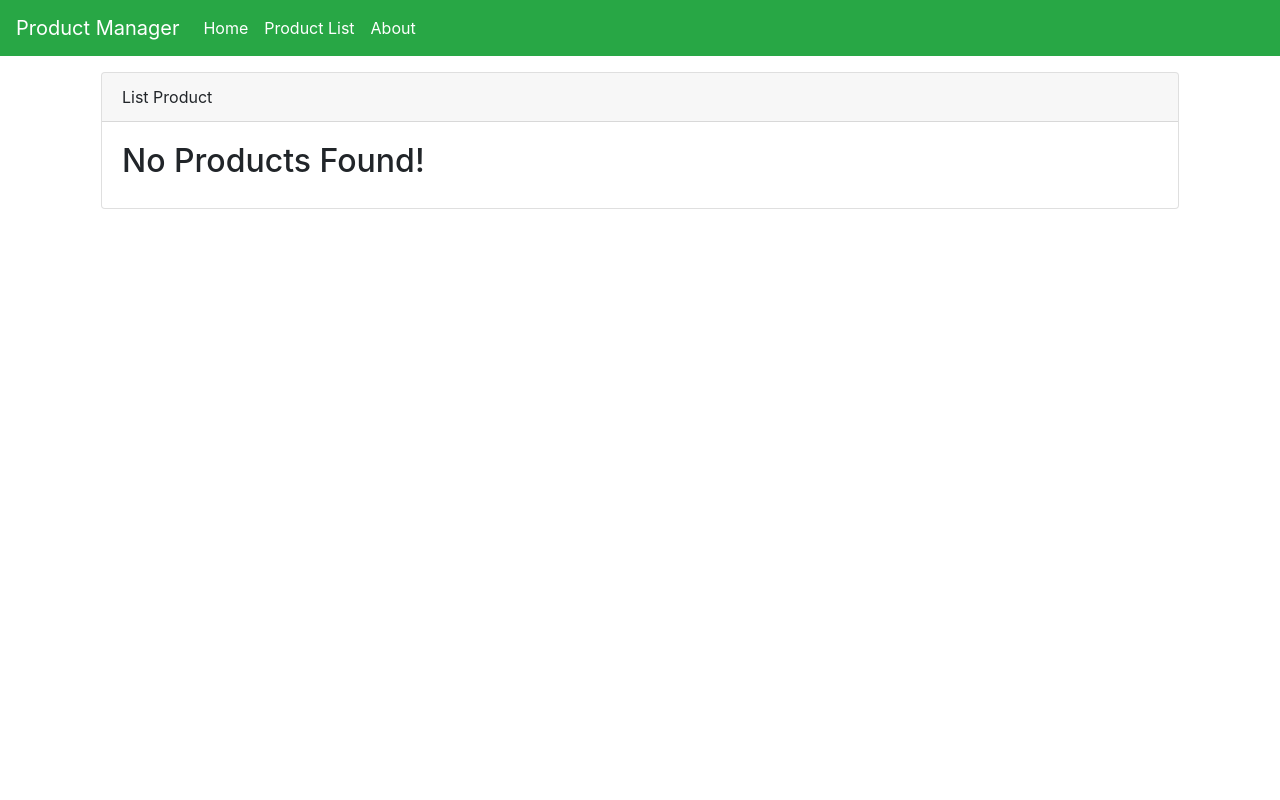
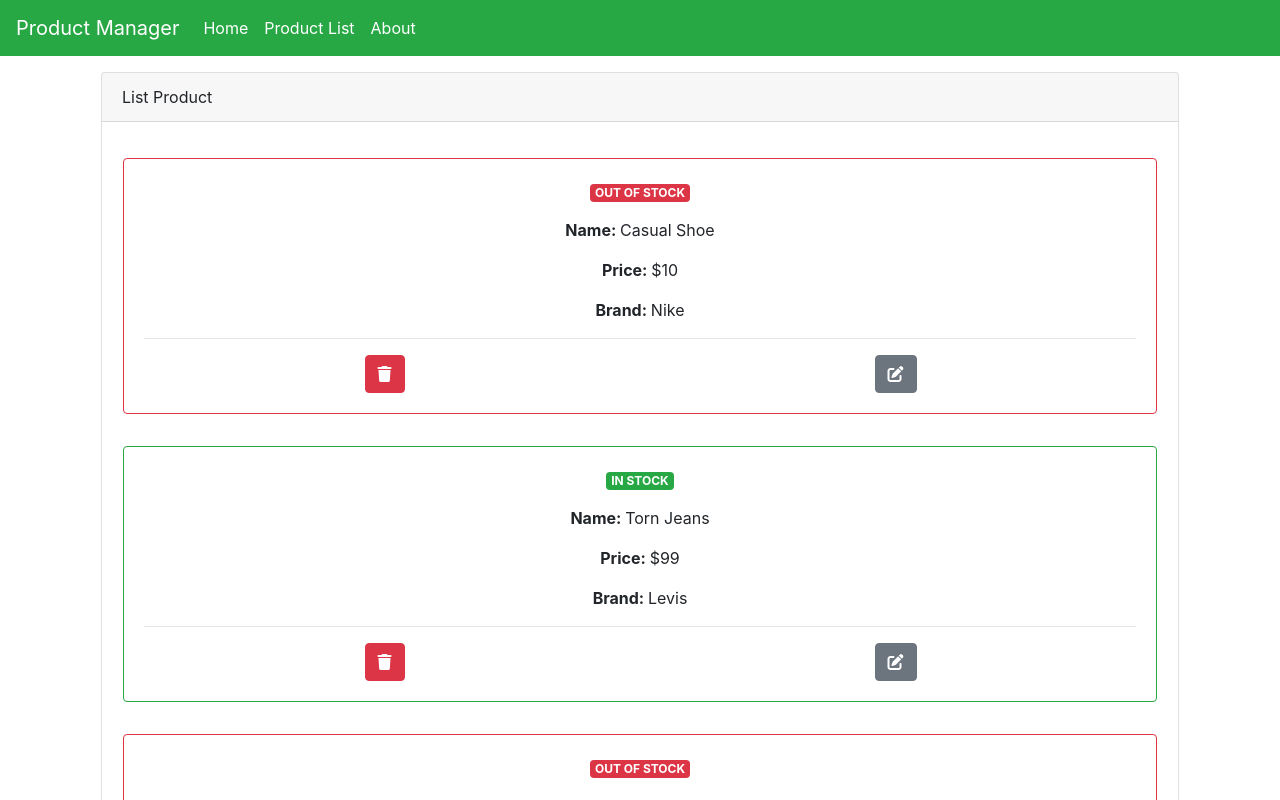
Before and after one commit to git4ruby/mohit-product-manager-vuex, a Vue app: page /product-list in a window 1280 px wide. Shown: the top 800 px of the page. Built offline with nearby package versions, Linux system fonts and the light colour scheme.

Commit message:
Create store components and import data from store state to list products component

```diff
--- a/src/components/ListProduct.vue
+++ b/src/components/ListProduct.vue
@@ -7,7 +7,7 @@
           class="m-3"
           :border-variant="product.inventoryStatus? 'success':'danger'"
           align="center"
-          v-for="product in products" :key="product.id"
+          v-for="product in productList" :key="product.id"
         >
           <b-badge class="mb-3" :variant="product.inventoryStatus? 'success':'danger'">{{ product.inventoryStatus? 'IN STOCK':'OUT OF STOCK' }}</b-badge>
           <b-card-text><strong>Name: </strong>{{ product.name }}</b-card-text>
@@ -24,7 +24,7 @@
           </b-row>
         </b-card>
       </b-card-group>
-      <h2 v-if="products.length < 1">No Products Found!</h2>
+      <h2 v-if="productList.length < 1">No Products Found!</h2>
     </b-card>
   </b-col>
 </template>
@@ -35,7 +35,6 @@ import UpdateProduct from '@/components/UpdateProduct'
 export default {
   data() {
     return {
-      products:[]
     }
   },
   components: {
@@ -46,6 +45,12 @@ export default {
     // },
     // updateProduct(updatedProduct){
     // }
+  },
+  computed: {
+    productList() {
+      console.log('******', this.$store.state.productList)
+      return this.$store.state.productList
+    }
   }
 }
 </script>
--- /dev/null
+++ b/src/store/actions.js
@@ -0,0 +1,3 @@
+export default {
+
+}
--- a/src/store/index.js
+++ b/src/store/index.js
@@ -1,15 +1,16 @@
 import Vue from 'vue'
 import Vuex from 'vuex'
+
+import actions from './actions'
+import mutations from './mutations'
+import state from './state'
+import modules from './modules'
 
 Vue.use(Vuex)
 
 export default new Vuex.Store({
-  state: {
-  },
-  mutations: {
-  },
-  actions: {
-  },
-  modules: {
-  }
+  state,
+  mutations,
+  actions,
+  modules
 })
--- /dev/null
+++ b/src/store/modules.js
@@ -0,0 +1,3 @@
+export default {
+
+}
--- /dev/null
+++ b/src/store/mutations.js
@@ -0,0 +1,3 @@
+export default {
+
+}
--- /dev/null
+++ b/src/store/state.js
@@ -0,0 +1,25 @@
+export default {
+  productList: [
+    {
+      "name": "Casual Shoe",
+      "price": "$10",
+      "brand": "Nike",
+      "inventoryStatus": false,
+      "id": 2
+    },
+    {
+      "name": "Torn Jeans",
+      "price": "$99",
+      "brand": "Levis",
+      "inventoryStatus": true,
+      "id": 3
+    },
+    {
+      "name": "Xbox S",
+      "price": "$399",
+      "brand": "Microsoft",
+      "inventoryStatus": false,
+      "id": 4
+    }
+  ]
+}
```
